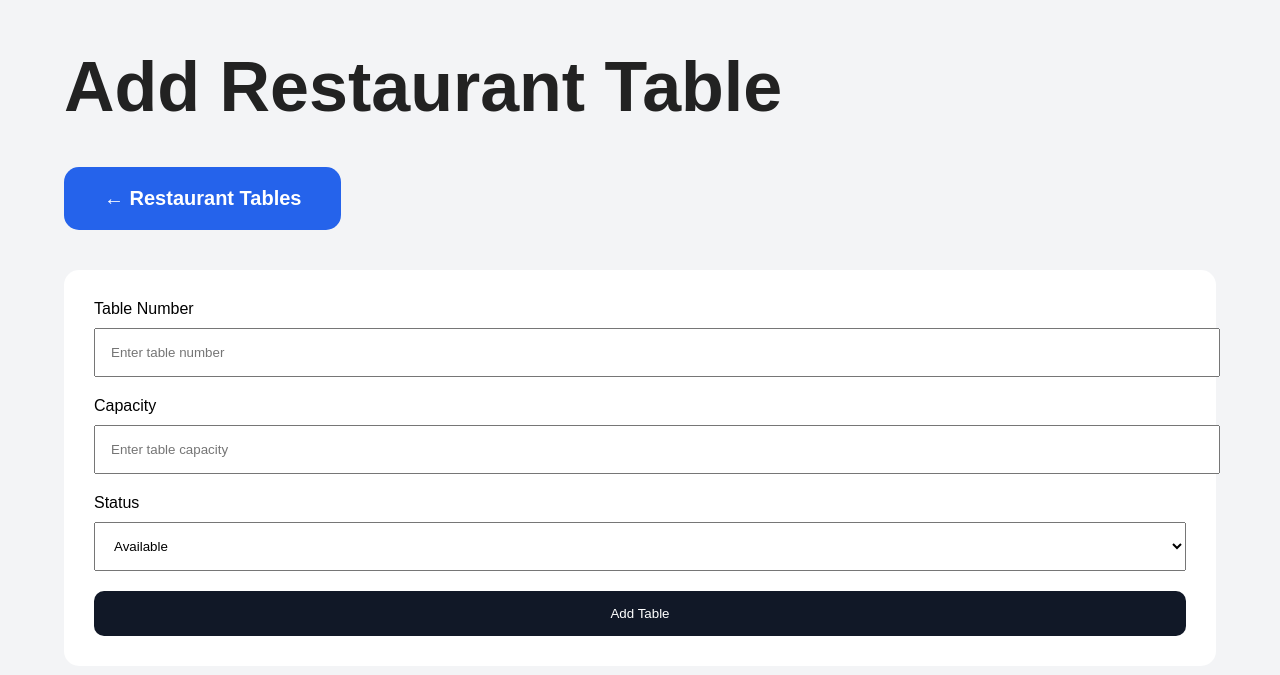
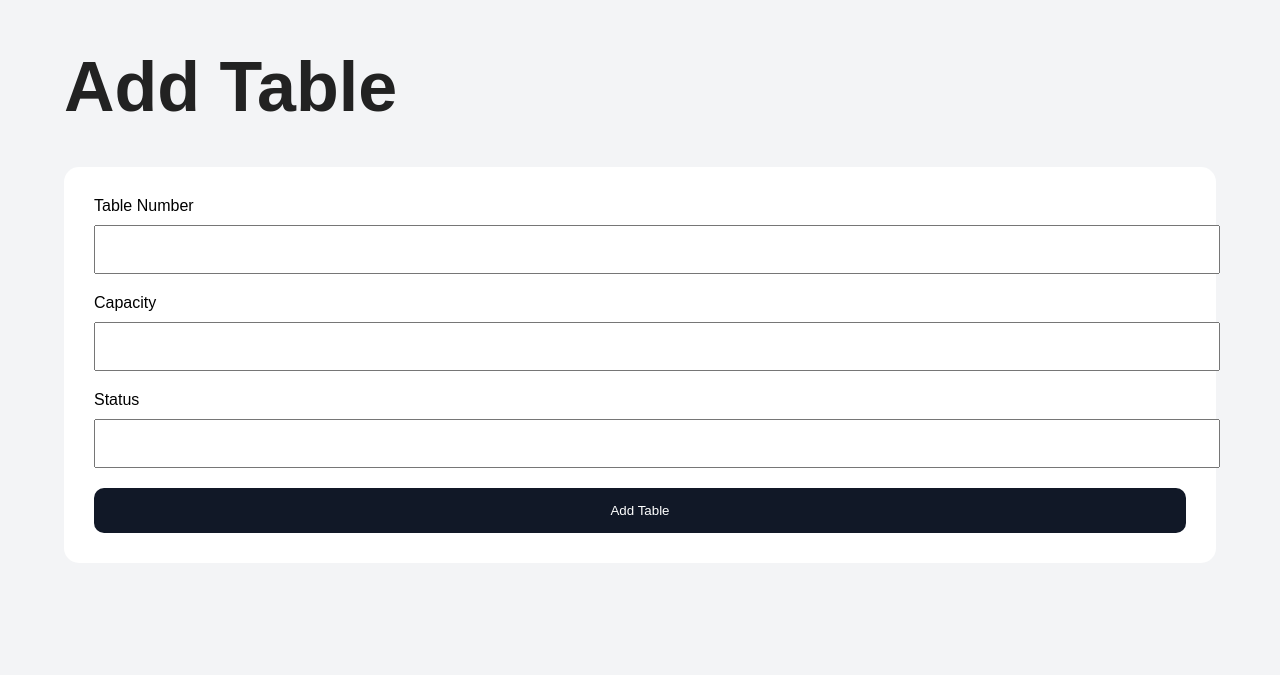
Before and after one commit to Tun30beep/Tun30beep-CS104_Tun, a Flask app: template templates/add_table.html in a window 1280 px wide. Shown: the top 675 px of the page. Run offline with Flask 3, Linux system fonts and the light colour scheme; the template is opened without the code that fills it, so the values that code supplies are empty.

Commit message:
Update add_table.html

```diff
--- a/templates/add_table.html
+++ b/templates/add_table.html
@@ -1,10 +1,9 @@
 <!DOCTYPE html>
 <html lang="en">
+
 <head>
 
     <meta charset="UTF-8">
-
-    <meta name="viewport" content="width=device-width, initial-scale=1.0">
 
     <title>Add Table</title>
 
@@ -17,15 +16,7 @@
 
 <div class="container">
 
-        <h1>Add Restaurant Table</h1>
-
-        <div class="button-group">
-
-            <a href="/restaurant_tables" class="btn btn-blue">
-                ← Restaurant Tables
-            </a>
-
-        </div>
+    <h1>Add Table</h1>
 
     <form method="POST">
 
@@ -33,7 +24,6 @@
 
         <input type="number"
         name="table_number"
-            placeholder="Enter table number"
         required>
 
 
@@ -41,27 +31,14 @@
 
         <input type="number"
         name="capacity"
-            placeholder="Enter table capacity"
         required>
 
 
         <label>Status</label>
 
-            <select name="status">
-
-                <option value="Available">
-                    Available
-                </option>
-
-                <option value="Occupied">
-                    Occupied
-                </option>
-
-                <option value="Reserved">
-                    Reserved
-                </option>
-
-            </select>
+        <input type="text"
+        name="status"
+        required>
 
 
         <button type="submit">
```
Lines whose indentation alone changed are shown as unchanged.
